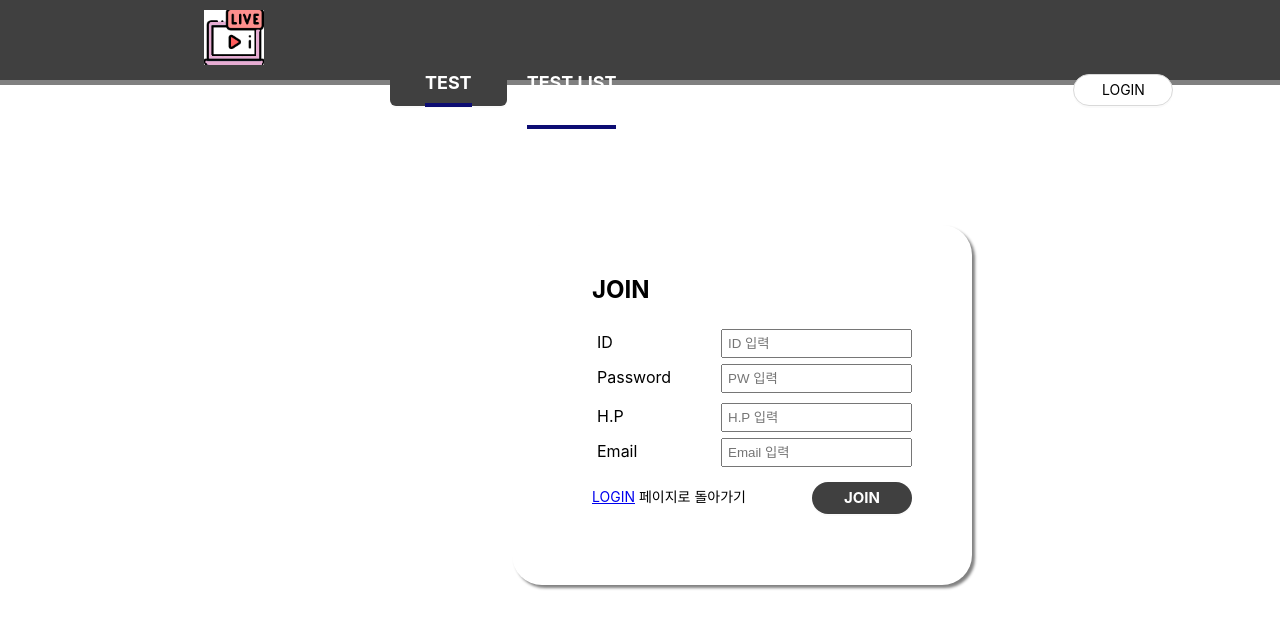
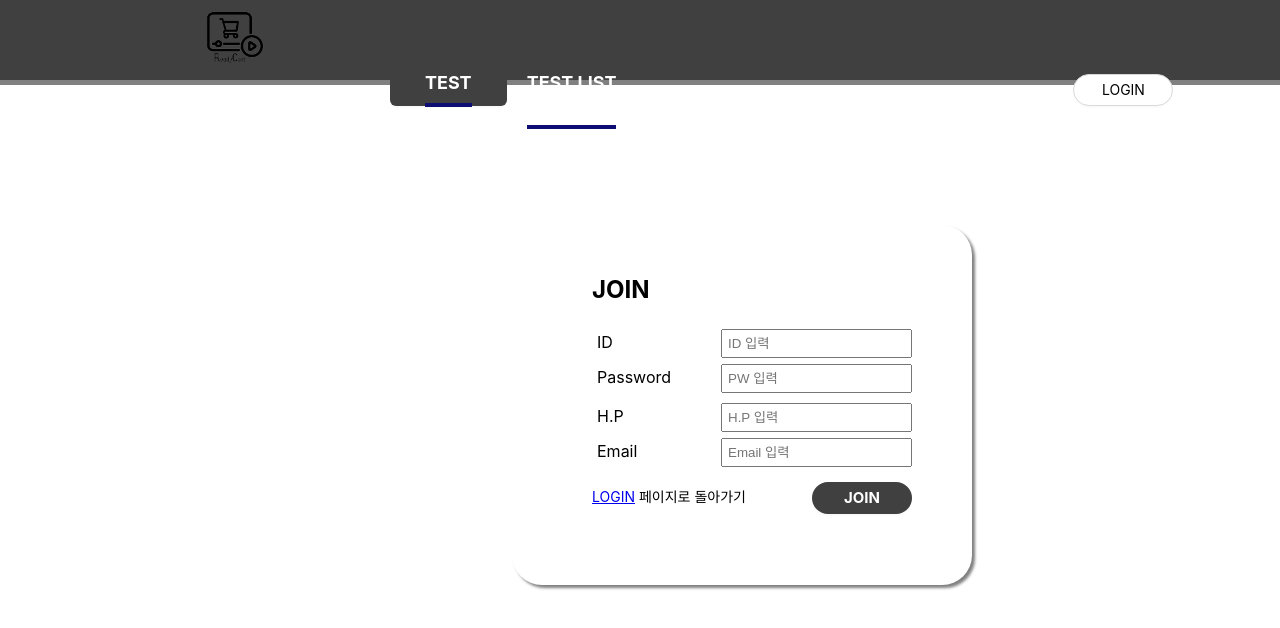
Before and after one commit to han-dae/LearningFront, a React (Create React App) app: page /join in a window 1280 px wide. Shown: the top 628 px of the page. Built offline with nearby package versions, Linux system fonts and the light colour scheme.

Commit message:
yeong1814

```diff
--- a/src/component/pageComponent/Header.jsx
+++ b/src/component/pageComponent/Header.jsx
@@ -2,7 +2,7 @@ import React from "react";
 import { Button, Layout, Menu } from "antd";
 import { Link, useNavigate } from "react-router-dom";
 import Logininfo from "./Logininfo";
-import Logo from "../../img/Logo.png";
+import Logo3 from "../../img/Logo3.png";
 const { Header } = Layout;
 function MainHeader() {
   const navigate = useNavigate();
@@ -33,7 +33,7 @@ function MainHeader() {
           {" "}
           <div
             style={{
-              backgroundImage: `url(${Logo})`,
+              backgroundImage: `url(${Logo3})`,
               backgroundSize: "60px",
               backgroundRepeat: "no-repeat",
               display: "inline-block",
```
Also changed, not shown: src/img/Logo2.png (added), src/img/Logo3.png (added).
